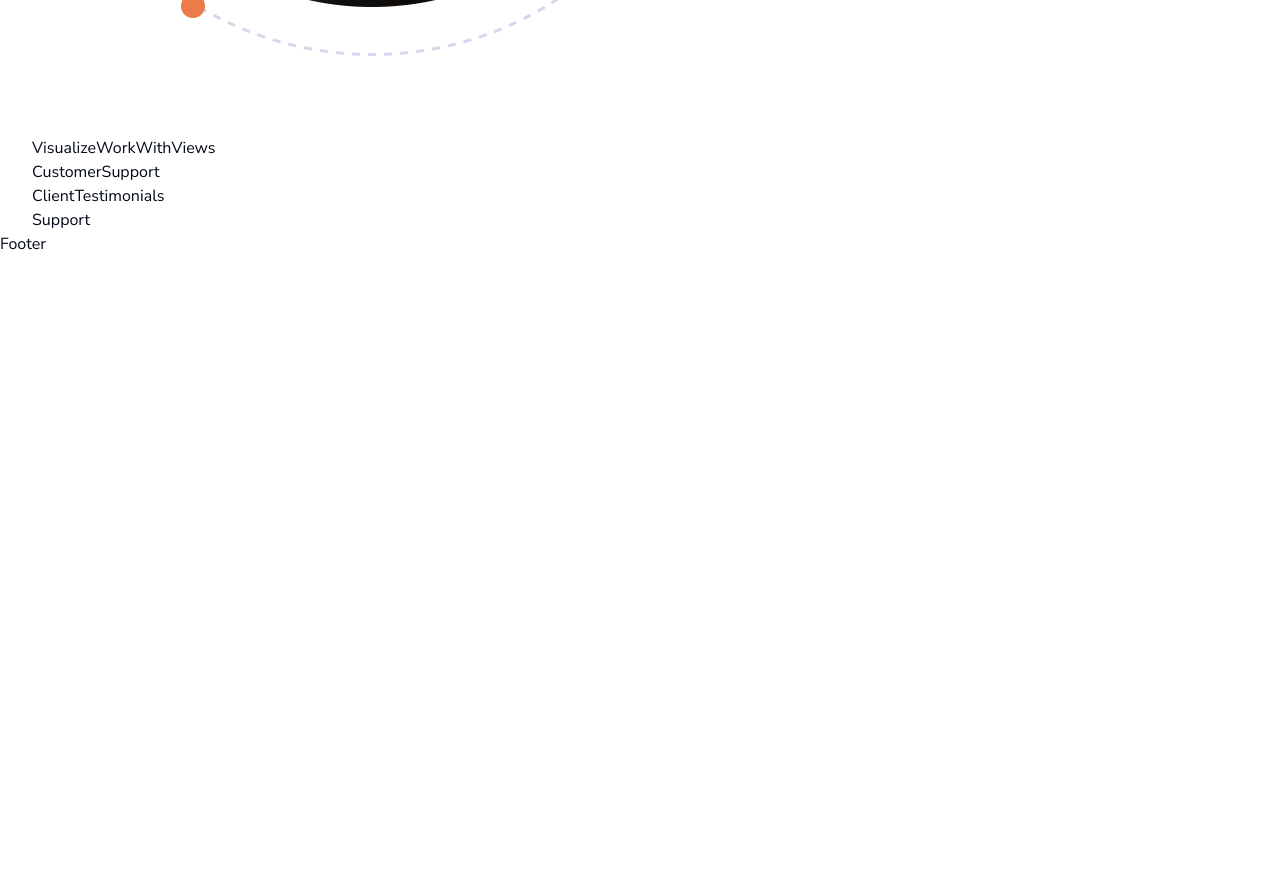
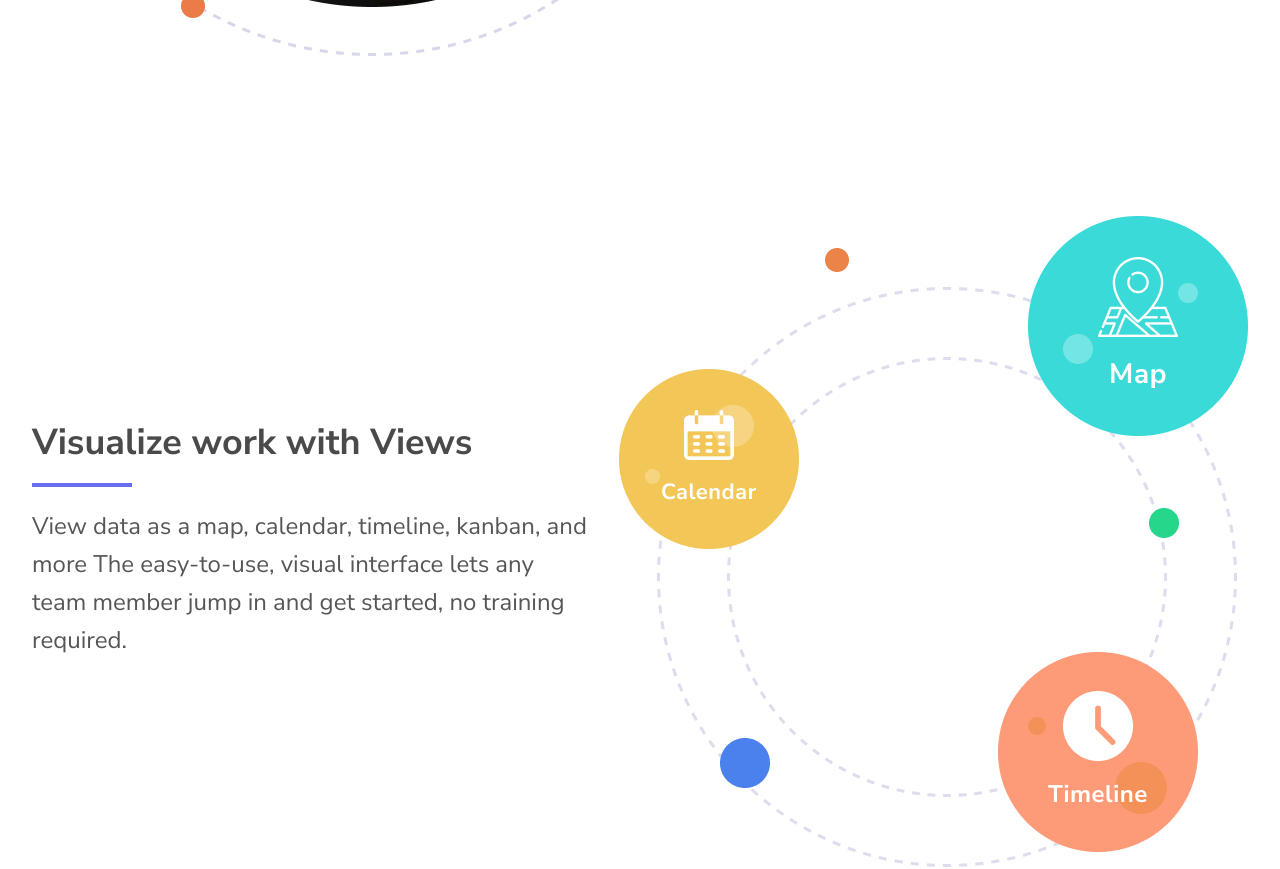
Before and after one commit to weiwei2694/teamflow, a Next.js app: page / in a window 1280 px wide. Shown: the part 4800-5669 px from the top of the page. Before the commit the page ends 5056 px from the top, so only its background shows below. Built offline with nearby package versions, Linux system fonts and the light colour scheme.

Commit message:
feat: VisualizeWorkWithViews

```diff
--- a/src/components/sharing/VisualizeWorkWithViews.tsx
+++ b/src/components/sharing/VisualizeWorkWithViews.tsx
@@ -1,8 +1,26 @@
+import Image from 'next/image'
 import React from 'react'
+import SubHeading from '../sub-component/SubHeading'
+import Line from '../sub-component/Line'
+import Paragraph from '../sub-component/Paragraph'
 
 const VisualizeWorkWithViews = () => {
   return (
-    <div>VisualizeWorkWithViews</div>
+    <div className="py-10 lg:py-20 section__padding">
+      <div className="flex flex-col lg:flex-row-reverse gap-8">
+        <div>
+          <Image src="/assets/visualize-work-with-views.png" alt="Visualize Work With Views" width={629} height={651} className="object-contain" />
+        </div>
+        <div className="flex-1 flex justify-end items-center">
+          <div className="flex flex-col gap-y-3 sm:gap-y-5">
+            <SubHeading title="Visualize work with Views" />
+            <Line color="bg-blue-300" />
+            <Paragraph content="View data as a map, calendar, timeline, kanban, and more
+The easy-to-use, visual interface lets any team member jump in and get started, no training required." />
+          </div>
+        </div>
+      </div>
+    </div>
   )
 }
 
```
